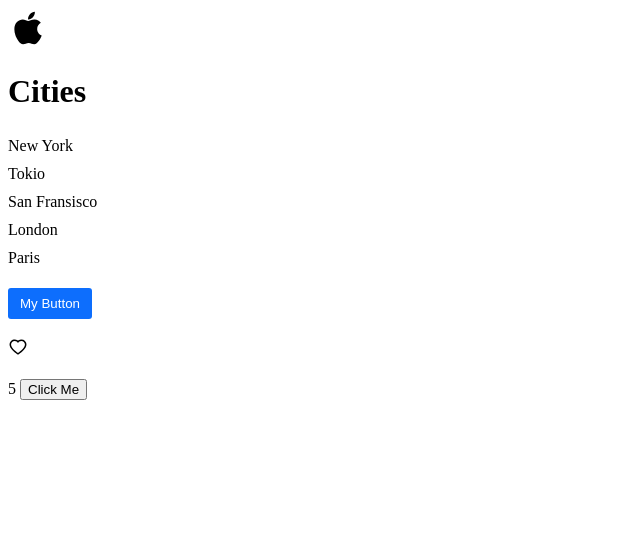
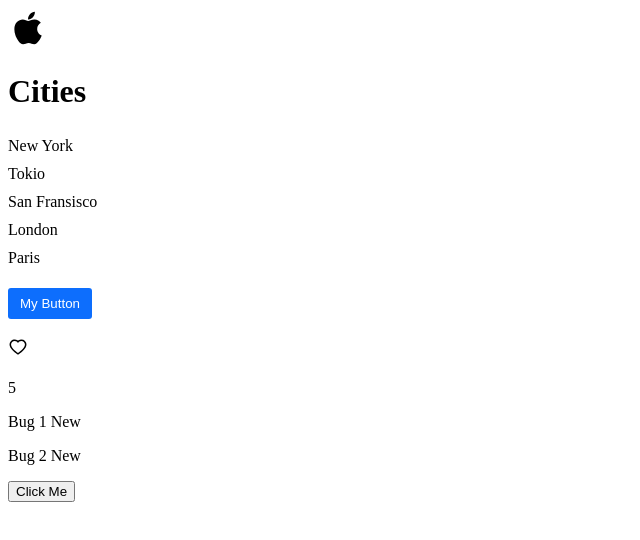
Before and after one commit to YasasLakmina/react-app, a React (Vite) app: page / in a window 1280 px wide. Shown: the top 540 px of the page, without its empty margins (0-640 px from the left). Built offline with nearby package versions, Linux system fonts and the light colour scheme.

Commit message:
commit10

```diff
--- a/package.json
+++ b/package.json
@@ -11,6 +11,7 @@
   },
   "dependencies": {
     "bootstrap": "^5.3.2",
+    "immer": "^10.0.3",
     "react": "^18.2.0",
     "react-dom": "^18.2.0",
     "react-icons": "^5.0.1",
--- a/src/App.tsx
+++ b/src/App.tsx
@@ -5,6 +5,7 @@
 import Alert from "./Components/Alert";
 import Button from "./Components/Button/Button";
 import Like from "./Components/Like";
+import { produce } from "immer";
 
 function App() {
   //Same kind stateHooks
@@ -27,7 +28,15 @@
 
   const handleClick = () => {
     //to update array of objects
-    setBugs(bugs.map((bug) => (bug.id === 1 ? { ...bug, fixed: true } : bug)));
+    //setBugs(bugs.map((bug) => (bug.id === 1 ? { ...bug, fixed: true } : bug)));
+
+    //update array of objects using immer
+    setBugs(
+      produce((draft) => {
+        const bug = draft.find((bug) => bug.id === 1);
+        if (bug) bug.fixed = true;
+      })
+    );
 
     //Add
     setTags([...tags, "exiting"]);
@@ -67,6 +76,11 @@
       <br />
       {drink.price}
       <> </>
+      {bugs.map((bug) => (
+        <p key={bug.id}>
+          {bug.title} {bug.fixed ? "Fixed" : "New"}
+        </p>
+      ))}
       <button onClick={handleClick}> Click Me</button>
     </div>
   );
```
Also changed, not shown: 1 other file (tests, documents, lock files or other folders).
